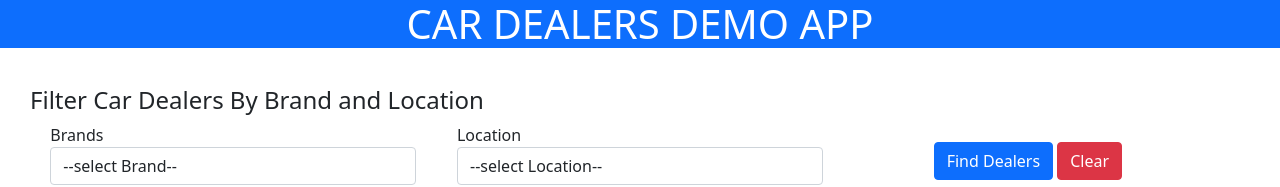
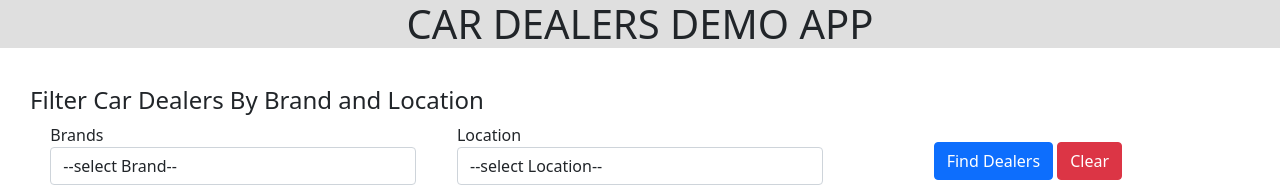
Before and after one commit to MohamedRaseen/CarDealers, a React (Create React App) app: page / in a window 1280 px wide. Shown: the top 187 px of the page. Built offline with nearby package versions, Linux system fonts and the light colour scheme.

Commit message:
changed header background

```diff
--- a/src/App.css
+++ b/src/App.css
@@ -1,7 +1,6 @@
 .app-container h1 {
   text-align: center;
-  background-color: #0d6efd;
-  color: #fff;
+  background-color: #dfdfdf;
 }
 .filter-container{
   padding: 30px;
```
